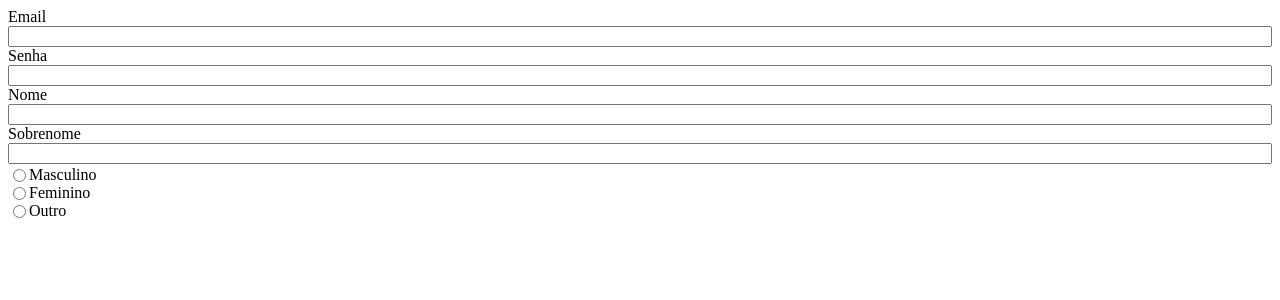
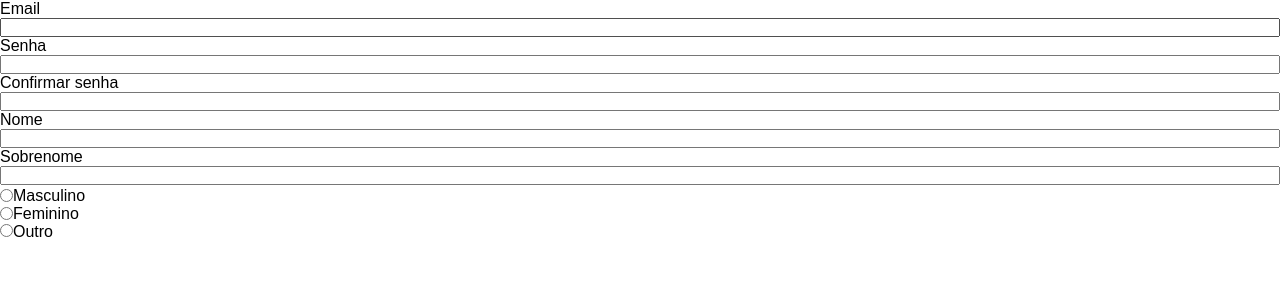
Before and after one commit to FuentesRichard/squad-31, a Next.js app in the folder PoC/Frontend/: page /Cadastro in a window 1280 px wide. Shown: the top 300 px of the page. Built offline with nearby package versions, Linux system fonts and the light colour scheme.

Commit message:
Exportando o GlobalStyle e utilizando na pagina de cadastro e criando o campo de confirmação de senha

```diff
--- a/PoC/Frontend/pages/Cadastro.js
+++ b/PoC/Frontend/pages/Cadastro.js
@@ -1,5 +1,6 @@
 import React from "react";
 import styled from "styled-components";
+import { GlobalStyle } from "./Login";
 
 const FormCadastro = styled.form`
    display: flex;
@@ -25,11 +26,14 @@ const FlexContainerLabel = styled.div`
 function Cadastro() {
    return (
       <FormCadastro>
-
+         <GlobalStyle/>
          <label for="email">Email</label>
          <input id="email" type="email" />
 
          <label for="senha">Senha</label>
+         <input id="senha" type="password" />
+
+         <label for="senha">Confirmar senha</label>
          <input id="senha" type="password" />
 
          <label for="nome">Nome</label>
--- a/PoC/Frontend/pages/Login.js
+++ b/PoC/Frontend/pages/Login.js
@@ -2,7 +2,7 @@ import React, { Component } from 'react';
 import Link from 'next/link';
 import styled, { createGlobalStyle } from 'styled-components';
 
-const GlobalStyle = createGlobalStyle`
+export const GlobalStyle = createGlobalStyle`
     :root {
         --orange-first: #FE4400;
         --orange-second: #FC6027;
```
